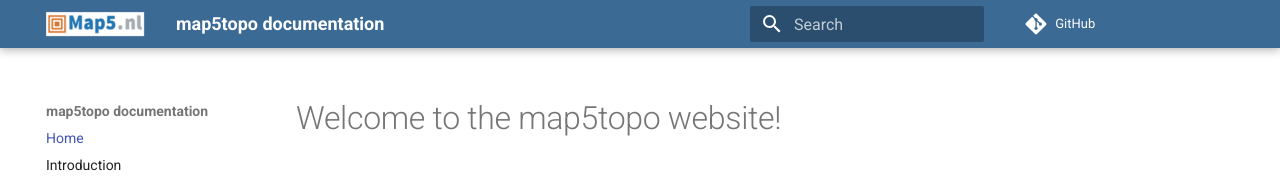
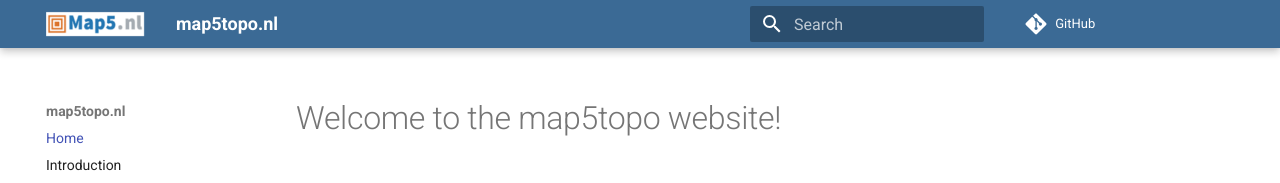
Before and after one commit to map5nl/map5topo.nl, an MkDocs documentation site: the page built from docs/src/index.md, in a window 1280 px wide. Shown: the top 183 px of the page. Built offline with MkDocs 1.6.1 and Material for MkDocs 9.7.7, drawn with Linux system fonts in a browser that asks for light colours; comment, search, counter and statistics services are not loaded.

Commit message:
update meta

```diff
--- a/docs/mkdocs.yml
+++ b/docs/mkdocs.yml
@@ -1,5 +1,5 @@
-site_name: map5topo documentation
-site_description: "map5topo is a topograhic map of the Netherlands made with OpenStreetMap and Dutch Open Datasets"
+site_name: map5topo.nl
+site_description: "map5topo is a topographic map of the Netherlands made with OpenStreetMap and Dutch Open Datasets"
 site_author: Just van den Broecke
 copyright: "&copy; 2023 Just Objects B.V."
 site_url: https://map5topo.nl
--- a/docs/src/index.md
+++ b/docs/src/index.md
@@ -1,5 +1,5 @@
 ---
-title: map5topo documentation
+title: map5topo.nl
 ---
 
 # Welcome to the map5topo website!
```
Also changed, not shown: docs/src/data.md (+1 -1 lines).
